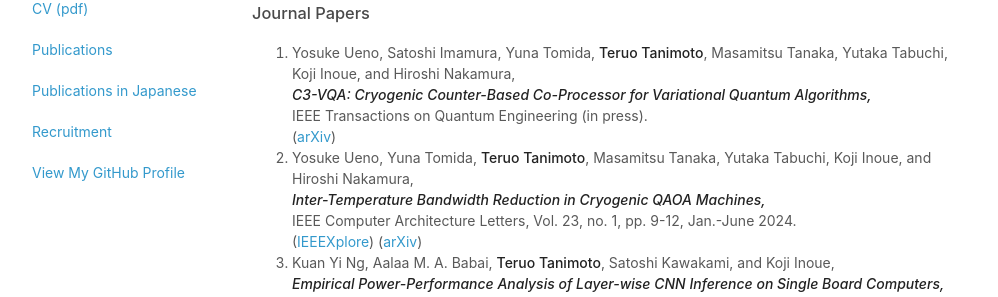
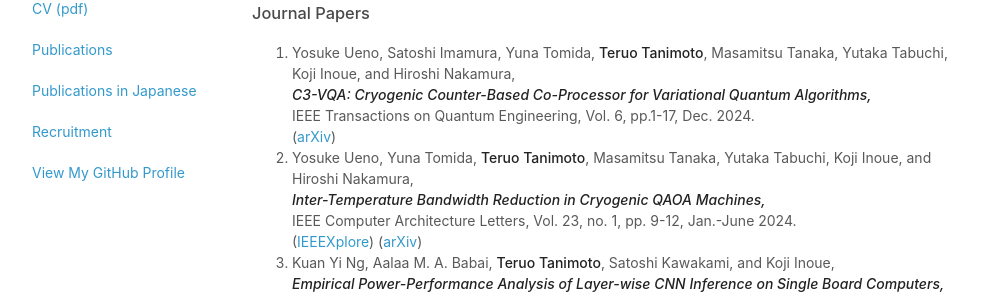
Before and after one commit to teruo41/teruo41.github.io, a Jekyll site: the page built from pubse.md, in a window 1280 px wide and 900 px high, scrolled down 2284 px. Shown: the part 153-450 px from the top of the window, without its empty margins (138-1136 px from the left). Built offline with Jekyll 4.4.1, drawn with Linux system fonts in a browser that asks for light colours.

Commit message:
Update pubse.md

```diff
--- a/pubse.md
+++ b/pubse.md
@@ -118,7 +118,7 @@ title: Publications
 
 0. Yosuke Ueno, Satoshi Imamura, Yuna Tomida, __Teruo Tanimoto__, Masamitsu Tanaka, Yutaka Tabuchi, Koji Inoue, and Hiroshi Nakamura,
    ***C3-VQA: Cryogenic Counter-Based Co-Processor for Variational Quantum Algorithms,***
-   IEEE Transactions on Quantum Engineering (in press).
+   IEEE Transactions on Quantum Engineering, Vol. 6, pp.1-17, Dec. 2024.
    ([arXiv](https://arxiv.org/abs/2409.07847))
 
 0. Yosuke Ueno, Yuna Tomida, __Teruo Tanimoto__, Masamitsu Tanaka, Yutaka Tabuchi, Koji Inoue, and Hiroshi Nakamura,
```
